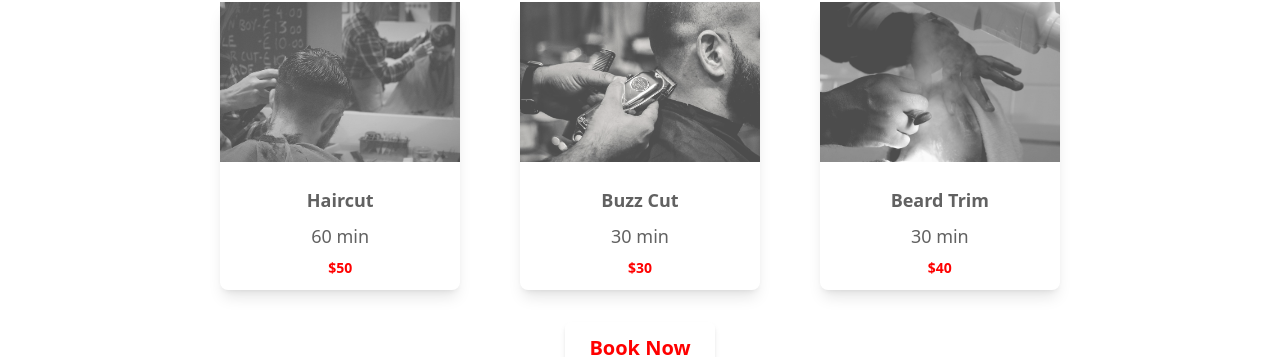
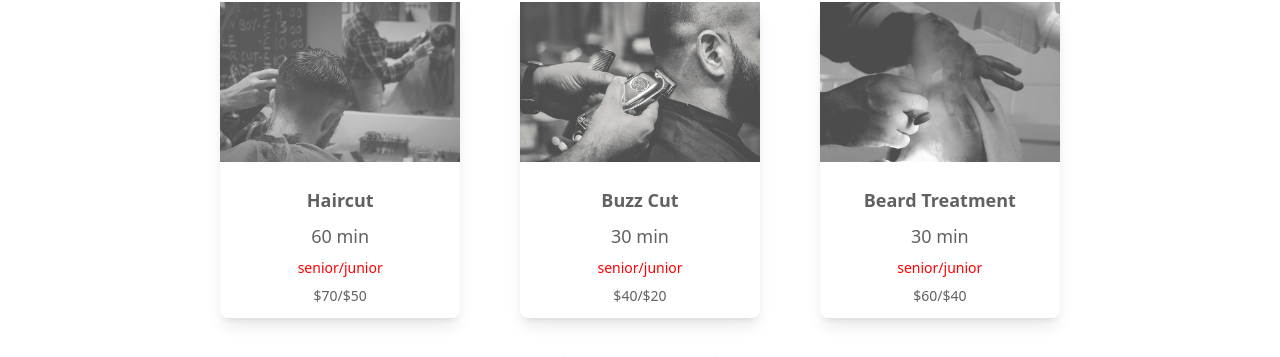
Before and after one commit to OlgaMinaievaWebDev/barbershop, a React (Vite) app: page / in a window 1280 px wide. Shown: the part 1358-1715 px from the top of the page. Built offline with nearby package versions, Linux system fonts and the light colour scheme; a web font is replaced by a local one.

Commit message:
Services price adjusted and barber added

```diff
--- a/src/UI/Card.jsx
+++ b/src/UI/Card.jsx
@@ -9,21 +9,24 @@ function Card() {
       image: haircutImg,
       name: "Haircut",
       duration: 60,
-      price: 50,
+      barber: "senior/junior",
+      price: "70/$50",
     },
     {
      id: 2,
      image: buzzCutImg,
       name: "Buzz Cut",
       duration: 30,
-      price: 30,
+      barber: "senior/junior",
+      price: "40/$20",
     },
     {
      id: 3,
      image: beardTrimImg,
-      name: "Beard Trim",
+      name: "Beard Treatment",
       duration: 30,
-      price: 40,
+      barber: "senior/junior",
+      price: "60/$40",
     },
   ];
 
--- a/src/UI/CardItem.jsx
+++ b/src/UI/CardItem.jsx
@@ -1,5 +1,5 @@
 function CardItem({ item }) {
-  const { name, duration, price, image } = item;
+  const { name, duration, price, image, barber } = item;
   return (
     <li className="flex flex-col gap-2 shadow-lg rounded-lg text-center">
       <img
@@ -9,7 +9,8 @@ function CardItem({ item }) {
       />
       <h3 className="text-lg font-semibold">{name}</h3>
       <p>{duration} min</p>
-      <p className="text-accent text-sm mb-3 font-semibold">${price}</p>
+      <p className="text-sm text-accent">{barber}</p>
+      <p className="text-sm mb-3 ">${price}</p>
     </li>
   );
 }
```
